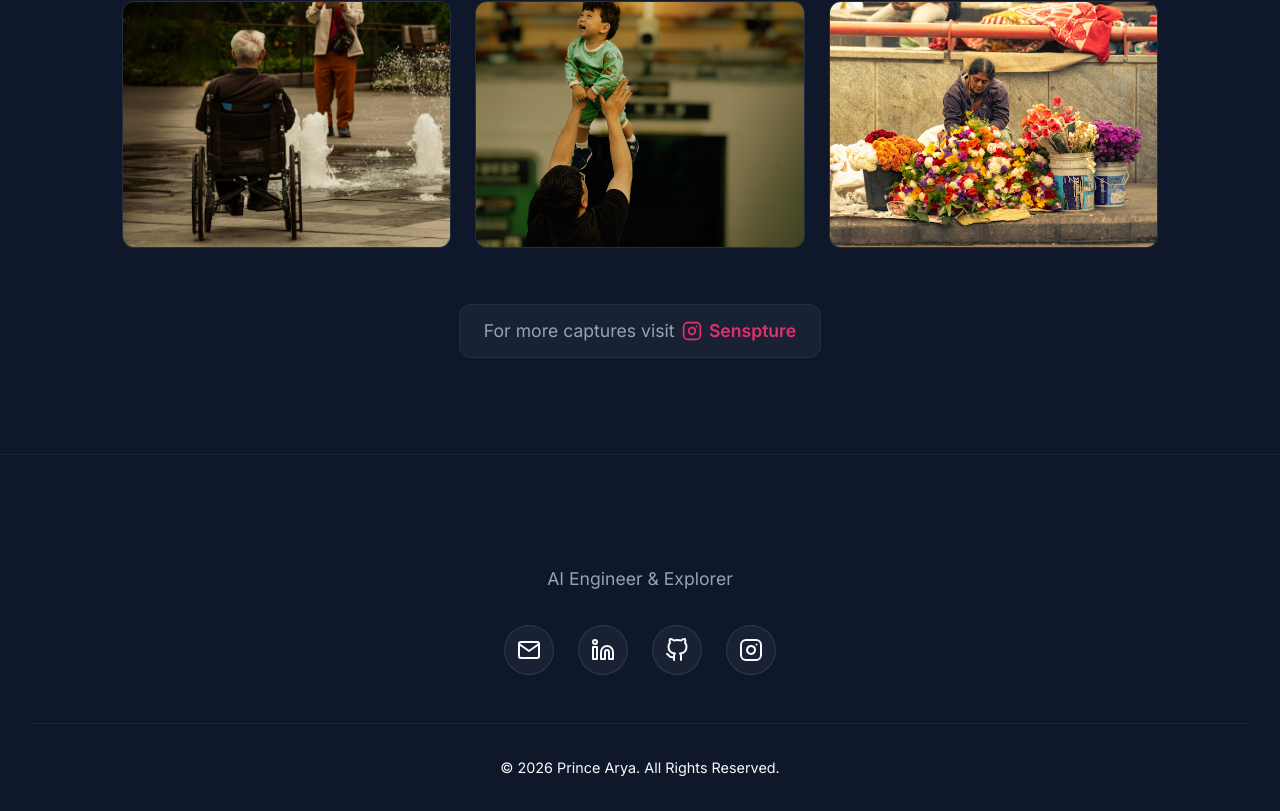
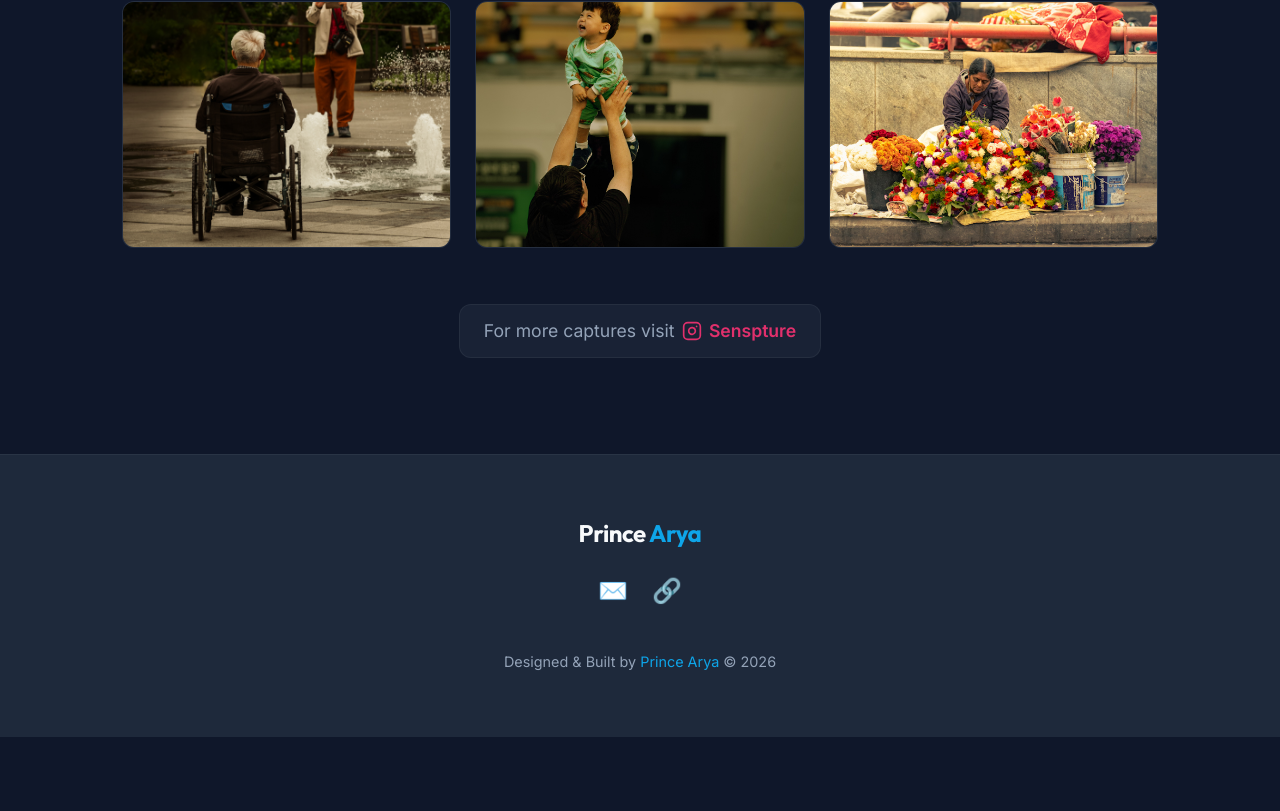
Before and after one commit to PrinceArya/Portfolio, a React (Vite) app: page / in a window 1280 px wide. Shown: the part 7283-8094 px from the top of the page. After the commit the page ends 8020 px from the top, so only its background shows below. Built offline with nearby package versions, Linux system fonts and the light colour scheme.

Commit message:
Reverted the changes

```diff
--- a/src/components/About.css
+++ b/src/components/About.css
@@ -45,19 +45,17 @@
   .about-bio {
     font-size: 1rem;
   }
+
   .skill-category h3 {
     font-size: 1.1rem;
   }
+
   .skill-list {
     gap: 0.5rem;
   }
+
   .badge {
     font-size: 0.8rem;
     padding: 0.35rem 0.7rem;
   }
 }
-
-@media (max-width: 480px) {
-  .skill-category h3 { font-size: 1rem; }
-  .badge { font-size: 0.75rem; padding: 0.3rem 0.6rem; }
-}
--- a/src/components/Education.css
+++ b/src/components/Education.css
@@ -68,29 +68,28 @@
     flex-direction: column-reverse !important;
     gap: 2rem !important;
   }
+
   .education-card {
     text-align: center;
     padding: 1.5rem;
   }
+
   .edu-meta {
     justify-content: center;
     flex-direction: column;
     gap: 0.5rem;
   }
+
   .edu-degree {
     font-size: 1.3rem;
   }
+
   .edu-university {
     font-size: 1.05rem;
   }
+
   .edu-side-logo {
     max-width: 150px !important;
     min-height: auto !important;
   }
 }
-
-@media (max-width: 480px) {
-  .education-card { padding: 1.25rem; }
-  .edu-degree { font-size: 1.2rem; }
-  .edu-university { font-size: 0.95rem; }
-}
--- a/src/components/Experience.css
+++ b/src/components/Experience.css
@@ -70,40 +70,41 @@
     flex-direction: column;
     gap: 2rem !important;
   }
+
   .exp-side-logo {
     max-width: 180px !important;
     min-height: auto !important;
     order: -1;
   }
+
   .timeline-item {
     padding-left: 1.5rem;
     margin-bottom: 2rem;
   }
+
   .exp-header {
     flex-direction: column;
     align-items: flex-start !important;
     gap: 0.75rem !important;
   }
+
   .exp-header img {
     align-self: flex-start !important;
   }
+
   .exp-title {
     font-size: 1.3rem;
   }
+
   .exp-company {
     font-size: 1rem;
   }
+
   .exp-date {
     font-size: 0.85rem;
   }
+
   .exp-details li {
     font-size: 0.95rem;
   }
 }
-
-@media (max-width: 480px) {
-  .timeline-item { padding-left: 1rem; margin-bottom: 1.5rem; }
-  .exp-title { font-size: 1.2rem; }
-  .exp-company, .exp-date { font-size: 0.9rem; }
-  .exp-details li { font-size: 0.9rem; }
-}
--- a/src/components/Footer.css
+++ b/src/components/Footer.css
@@ -1,76 +1,43 @@
 .footer {
-  padding: 4rem 2rem 2rem;
-  background: var(--bg-color);
+  background: var(--bg-color-light);
+  padding: 4rem 5%;
+  text-align: center;
   border-top: 1px solid rgba(255, 255, 255, 0.05);
-  text-align: center;
+  margin-top: auto;
 }
 
 .footer-content {
-  max-width: 600px;
+  max-width: var(--max-width);
   margin: 0 auto;
-  margin-bottom: 3rem;
-}
-
-.footer-title {
-  font-size: 2rem;
-  font-weight: 700;
-  background: var(--gradient);
-  background-clip: text;
-  -webkit-background-clip: text;
-  -webkit-text-fill-color: transparent;
-  margin-bottom: 0.5rem;
-}
-
-.footer-subtitle {
-  color: var(--text-secondary);
-  font-size: 1.1rem;
-  margin-bottom: 2rem;
+  display: flex;
+  flex-direction: column;
+  align-items: center;
+  gap: 1.5rem;
 }
 
 .social-links {
   display: flex;
-  justify-content: center;
-  flex-wrap: wrap;
   gap: 1.5rem;
+  margin-bottom: 1rem;
 }
 
-.social-icon {
-  display: flex;
-  align-items: center;
-  justify-content: center;
-  width: 50px;
-  height: 50px;
-  border-radius: 50%;
-  background: var(--bg-card);
-  border: 1px solid rgba(255, 255, 255, 0.1);
-  color: var(--text-primary);
-  transition: all var(--transition-normal);
+.social-link {
+  color: var(--text-secondary);
+  font-size: 1.5rem;
+  text-decoration: none;
+  transition: all var(--transition-fast);
 }
 
-.social-icon:hover {
-  background: var(--accent);
-  color: #fff;
-  transform: translateY(-5px);
-  box-shadow: 0 10px 20px rgba(14, 165, 233, 0.3);
-  border-color: transparent;
+.social-link:hover {
+  color: var(--accent);
+  transform: translateY(-3px);
 }
 
-.footer-bottom {
-  border-top: 1px solid rgba(255, 255, 255, 0.05);
-  padding-top: 2rem;
-  color: var(--text-muted);
+.footer-text {
+  color: var(--text-secondary);
   font-size: 0.9rem;
 }
 
-@media (max-width: 480px) {
-  .social-links {
-    gap: 1rem;
-  }
-  .social-icon {
-    width: 45px;
-    height: 45px;
-  }
-  .footer-title {
-    font-size: 1.8rem;
-  }
+.footer-text span {
+  color: var(--accent);
 }
--- a/src/components/Footer.jsx
+++ b/src/components/Footer.jsx
@@ -2,48 +2,23 @@ import React from 'react';
 import './Footer.css';
 
 const Footer = () => {
-  const currentYear = new Date().getFullYear();
-
   return (
     <footer className="footer">
       <div className="footer-content">
-        <h3 className="footer-title">Prince Arya</h3>
-        <p className="footer-subtitle">AI Engineer & Explorer</p>
+        <h2 className="nav-logo">Prince <span>Arya</span></h2>
 
         <div className="social-links">
-          <a href="mailto:aryaprince13130213@gmail.com" target="_blank" rel="noopener noreferrer" className="social-icon" aria-label="Email">
-            <svg width="24" height="24" viewBox="0 0 24 24" fill="none" stroke="currentColor" strokeWidth="2" strokeLinecap="round" strokeLinejoin="round">
-              <path d="M4 4h16c1.1 0 2 .9 2 2v12c0 1.1-.9 2-2 2H4c-1.1 0-2-.9-2-2V6c0-1.1.9-2 2-2z"></path>
-              <polyline points="22,6 12,13 2,6"></polyline>
-            </svg>
+          <a href="mailto:aryaprince246@gmail.com" className="social-link" aria-label="Email">
+            ✉️
           </a>
-
-          <a href="https://www.linkedin.com/in/prince-arya-a803a7180/" target="_blank" rel="noopener noreferrer" className="social-icon" aria-label="LinkedIn">
-            <svg width="24" height="24" viewBox="0 0 24 24" fill="none" stroke="currentColor" strokeWidth="2" strokeLinecap="round" strokeLinejoin="round">
-              <path d="M16 8a6 6 0 0 1 6 6v7h-4v-7a2 2 0 0 0-2-2 2 2 0 0 0-2 2v7h-4v-7a6 6 0 0 1 6-6z"></path>
-              <rect x="2" y="9" width="4" height="12"></rect>
-              <circle cx="4" cy="4" r="2"></circle>
-            </svg>
-          </a>
-
-          <a href="https://github.com/PrinceArya" target="_blank" rel="noopener noreferrer" className="social-icon" aria-label="GitHub">
-            <svg width="24" height="24" viewBox="0 0 24 24" fill="none" stroke="currentColor" strokeWidth="2" strokeLinecap="round" strokeLinejoin="round">
-              <path d="M9 19c-5 1.5-5-2.5-7-3m14 6v-3.87a3.37 3.37 0 0 0-.94-2.61c3.14-.35 6.44-1.54 6.44-7A5.44 5.44 0 0 0 20 4.77 5.07 5.07 0 0 0 19.91 1S18.73.65 16 2.48a13.38 13.38 0 0 0-7 0C6.27.65 5.09 1 5.09 1A5.07 5.07 0 0 0 5 4.77a5.44 5.44 0 0 0-1.5 3.78c0 5.42 3.3 6.61 6.44 7A3.37 3.37 0 0 0 9 18.13V22"></path>
-            </svg>
-          </a>
-
-          <a href="https://www.instagram.com/senspture/" target="_blank" rel="noopener noreferrer" className="social-icon" aria-label="Instagram">
-            <svg width="24" height="24" viewBox="0 0 24 24" fill="none" stroke="currentColor" strokeWidth="2" strokeLinecap="round" strokeLinejoin="round">
-              <rect x="2" y="2" width="20" height="20" rx="5" ry="5"></rect>
-              <path d="M16 11.37A4 4 0 1 1 12.63 8 4 4 0 0 1 16 11.37z"></path>
-              <line x1="17.5" y1="6.5" x2="17.51" y2="6.5"></line>
-            </svg>
+          <a href="https://linkedin.com/in/prince-arya-a803a7180" target="_blank" rel="noopener noreferrer" className="social-link" aria-label="LinkedIn">
+            🔗
           </a>
         </div>
-      </div>
 
-      <div className="footer-bottom">
-        <p>&copy; {currentYear} Prince Arya. All Rights Reserved.</p>
+        <p className="footer-text">
+          Designed & Built by <span>Prince Arya</span> © {new Date().getFullYear()}
+        </p>
       </div>
     </footer>
   );
--- a/src/components/Hero.jsx
+++ b/src/components/Hero.jsx
@@ -14,8 +14,8 @@ const Hero = () => {
           </p>
 
           <div className="hero-actions">
-            <a href="#experience" className="cta-btn">View My Work</a>
-            <a href="mailto:aryaprince13130213@gmail.com" className="cta-btn secondary">Get in Touch</a>
+            <a href="#projects" className="cta-btn">View My Work</a>
+            <a href="mailto:aryaprince246@gmail.com" className="cta-btn secondary">Get in Touch</a>
           </div>
         </div>
         <div className="hero-image">
--- a/src/components/Navbar.css
+++ b/src/components/Navbar.css
@@ -4,7 +4,8 @@
   left: 0;
   width: 100%;
   height: var(--nav-height);
-  background: rgba(15, 23, 42, 0.85); /* Slate 900 */
+  background: rgba(15, 23, 42, 0.85);
+  /* Slate 900 */
   backdrop-filter: blur(10px);
   -webkit-backdrop-filter: blur(10px);
   border-bottom: 1px solid rgba(255, 255, 255, 0.05);
@@ -91,8 +92,3 @@
     z-index: 1000;
   }
 }
-
-@media (max-width: 480px) {
-  .nav-logo { font-size: 1.2rem; }
-  .nav-link { font-size: 1.1rem; }
-}
--- a/src/components/Projects.css
+++ b/src/components/Projects.css
@@ -48,6 +48,7 @@
   .project-card.featured {
     padding: 2.5rem 1.5rem;
   }
+
   .projects-grid {
     gap: 1.5rem;
   }
@@ -57,19 +58,16 @@
   .projects-grid {
     grid-template-columns: 1fr;
   }
+
   .project-card.featured .project-title {
     font-size: 1.6rem !important;
   }
+
   .project-card.featured img {
     max-height: 50px !important;
   }
+
   .project-desc {
     font-size: 0.95rem !important;
   }
 }
-
-@media (max-width: 480px) {
-  .project-card.featured { padding: 2rem 1rem !important; }
-  .project-card.featured .project-title { font-size: 1.4rem !important; }
-  .project-desc { font-size: 0.9rem !important; }
-}
--- a/src/components/Publications.css
+++ b/src/components/Publications.css
@@ -65,19 +65,16 @@
   .publication-card {
     padding: 1.5rem;
   }
+
   .pub-title {
     font-size: 1.2rem;
   }
+
   .pub-conf {
     font-size: 0.9rem;
   }
+
   .pub-details li {
     font-size: 0.95rem;
   }
 }
-
-@media (max-width: 480px) {
-  .publication-card { padding: 1.25rem; }
-  .pub-title { font-size: 1.1rem; }
-  .pub-details li { font-size: 0.9rem; }
-}
--- a/src/index.css
+++ b/src/index.css
@@ -2,12 +2,15 @@
 
 :root {
   /* Colors - Dark Mode Default */
-  --bg-color: #0f172a; /* Slate 900 */
-  --bg-color-light: #1e293b; /* Slate 800 */
+  --bg-color: #0f172a;
+  /* Slate 900 */
+  --bg-color-light: #1e293b;
+  /* Slate 800 */
   --bg-card: rgba(30, 41, 59, 0.7);
   --text-primary: #f8fafc;
   --text-secondary: #94a3b8;
-  --accent: #0ea5e9; /* Sky blue */
+  --accent: #0ea5e9;
+  /* Sky blue */
   --accent-hover: #38bdf8;
   --teal: #14b8a6;
 
@@ -35,20 +38,21 @@ html {
   scroll-behavior: smooth;
 }
 
-html, body {
-  overflow-x: hidden;
-  max-width: 100vw;
-}
-
 body {
-  font-family: 'Inter', system-ui, -apple-system, sans-serif;
+  font-family: var(--font-body);
   background-color: var(--bg-color);
   color: var(--text-primary);
   line-height: 1.6;
+  overflow-x: hidden;
   -webkit-font-smoothing: antialiased;
 }
 
-h1, h2, h3, h4, h5, h6 {
+h1,
+h2,
+h3,
+h4,
+h5,
+h6 {
   font-family: var(--font-heading);
   line-height: 1.2;
 }
@@ -63,7 +67,8 @@ a:hover {
   color: var(--accent-hover);
 }
 
-button, .cta-btn {
+button,
+.cta-btn {
   font-family: var(--font-heading);
   cursor: pointer;
   border: none;
@@ -72,7 +77,8 @@ button, .cta-btn {
   font-size: 1rem;
   font-weight: 600;
   transition: all var(--transition-normal);
-  display: inline-block; /* For <a> tags acting as buttons */
+  display: inline-block;
+  /* For <a> tags acting as buttons */
 }
 
 .cta-btn {
@@ -158,21 +164,17 @@ section {
   section {
     padding: 4rem 1.5rem;
   }
+
   .section-title {
     font-size: 2rem;
     margin-bottom: 2.5rem;
   }
+
   .glass-card {
     padding: 1.5rem;
   }
+
   :root {
     --section-padding: 4rem 1.5rem;
   }
 }
-
-@media (max-width: 480px) {
-  section { padding: 3rem 1rem; }
-  .section-title { font-size: 1.8rem; margin-bottom: 2rem; }
-  .glass-card { padding: 1.25rem; border-radius: 12px; }
-  :root { --section-padding: 3rem 1rem; }
-}
```
Also changed, not shown: src/components/Hero.css (+29 -12 lines).
